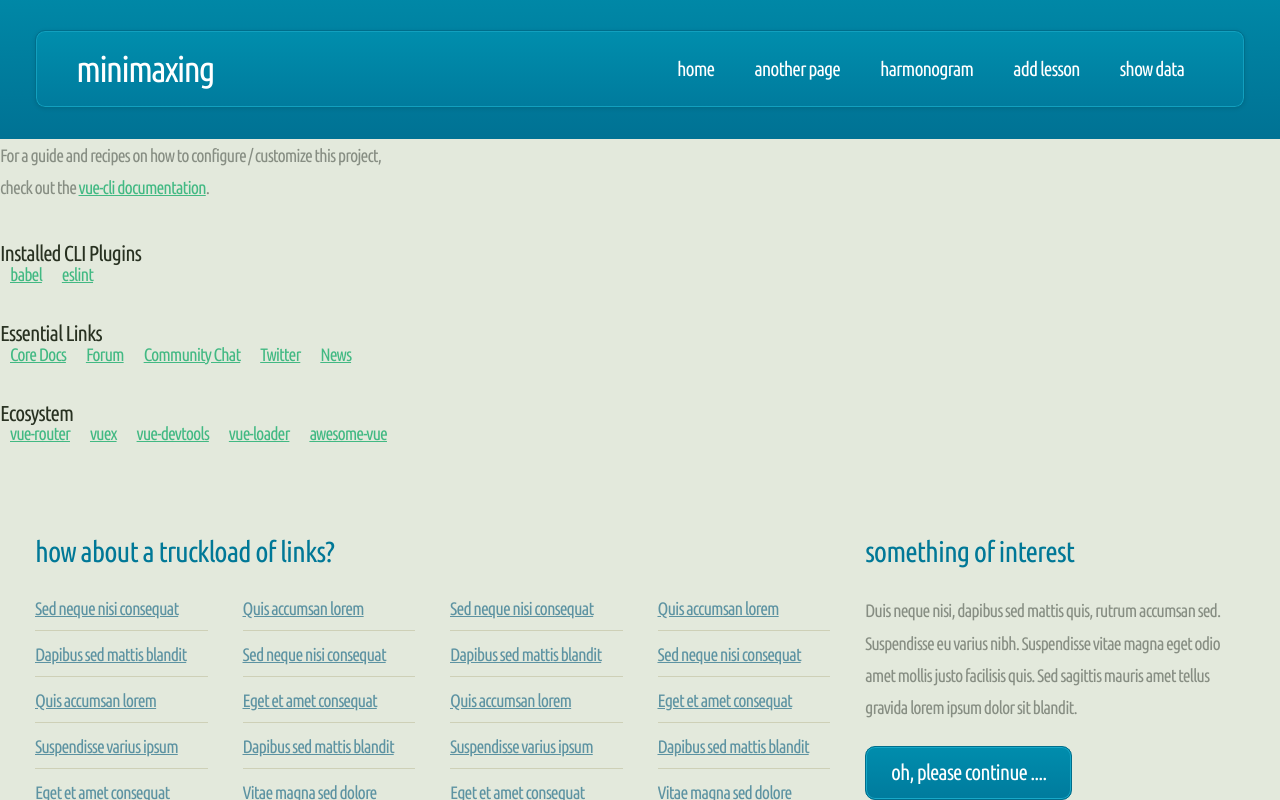
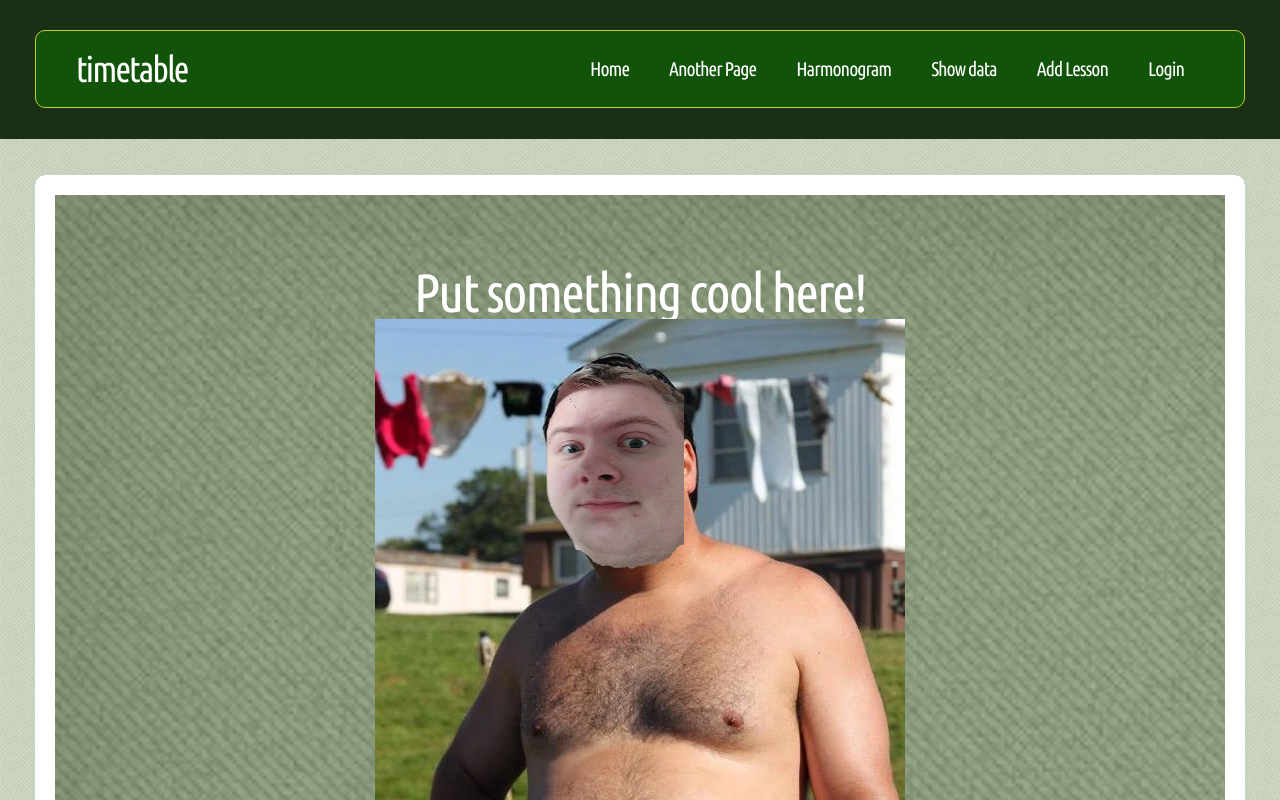
Before and after one commit to bartoszstec/Timetable-application, a Vue app in the folder frontend/: page / in a window 1280 px wide. Shown: the top 800 px of the page. Built offline with nearby package versions, Linux system fonts and the light colour scheme.

Commit message:
Dodanie podstawowego komponentu logowania, zmiany stylów

```diff
--- a/frontend/src/assets/css/main.css
+++ b/frontend/src/assets/css/main.css
@@ -95,16 +95,13 @@ input, select, textarea {
 	}
 
 	h1, h2, h3, h4 {
-		color: #007897;
+		color: #283121;
 		font-weight: normal;
 	}
 
-	h1 {
-		text-transform: lowercase;
-	}
+
 
 	h2 {
-		text-transform: lowercase;
 		font-size: 1.6em;
 		letter-spacing: -1px;
 		margin-bottom: 1em;
@@ -150,9 +147,8 @@ input, select, textarea {
 	}
 
 	a {
-		color: #5d93a2;
-		text-decoration: underline;
-	}
+		color: #115308;
+	  }
 
 		a:hover {
 			text-decoration: none;
@@ -1484,47 +1480,29 @@ input, select, textarea {
 		}
 
 	.button {
-		background-image: -moz-linear-gradient(top, #008dad, #007b9d);
-		background-image: -webkit-linear-gradient(top, #008dad, #007b9d);
-		background-image: -ms-linear-gradient(top, #008dad, #007b9d);
-		background-image: linear-gradient(top, #008dad, #007b9d);
 		display: inline-block;
 		padding: 15px 25px 15px 25px;
-		background-color: #007b9d;
+		background-color: #115308;
 		border-radius: 10px;
-		text-transform: lowercase;
 		text-decoration: none;
 		color: #fff;
 		font-size: 1.2em;
 		letter-spacing: -1px;
-		border: solid 1px #006e8b;
-		box-shadow: inset 0px 0px 0px 1px #18a8c8;
+		border: solid 1px #c4cf2b;
 	}
 
 		.button:hover {
-			background-image: -moz-linear-gradient(top, #1b9fbe, #118eb1);
-			background-image: -webkit-linear-gradient(top, #1b9fbe, #118eb1);
-			background-image: -ms-linear-gradient(top, #1b9fbe, #118eb1);
-			background-image: linear-gradient(top, #1b9fbe, #118eb1);
-			background-color: #118eb1;
-			box-shadow: inset 0px 0px 0px 1px #3ecceb;
+			background-color: #c4cf2b;
 		}
 
 /* Header */
 
+
 	#header-wrapper {
-		background-image: -moz-linear-gradient(top, #008dab, #007294);
-		background-image: -webkit-linear-gradient(top, #008dab, #007294);
-		background-image: -ms-linear-gradient(top, #008dab, #007294);
-		background-image: linear-gradient(top, #008dab, #007294);
-		background-color: #007294;
+		background-color: #193015;
 	}
 
 	#header {
-		background-image: -moz-linear-gradient(top, #008ead, #007b9d);
-		background-image: -webkit-linear-gradient(top, #008ead, #007b9d);
-		background-image: -ms-linear-gradient(top, #008ead, #007b9d);
-		background-image: linear-gradient(top, #008ead, #007b9d);
 		-moz-box-sizing: content-box;
 		-webkit-box-sizing: content-box;
 		-ms-box-sizing: content-box;
@@ -1533,9 +1511,8 @@ input, select, textarea {
 		margin: 2.5% 0 2.5% 0;
 		padding: 0 40px 0 40px;
 		border-radius: 10px;
-		border: solid 1px #006e8b;
-		box-shadow: inset 0px 0px 0px 1px #12a0bf, 0px 1px 4px 0px rgba(0, 0, 0, 0.1);
-		background-color: #007b9d;
+		border: solid 1px #c4cf2b;
+		background-color: #115308;
 		height: 86px;
 	}
 
@@ -1559,7 +1536,6 @@ input, select, textarea {
 			right: 40px;
 			top: 1px;
 			line-height: 84px;
-			text-transform: lowercase;
 			font-size: 1.3em;
 			letter-spacing: -1px;
 		}
@@ -1568,25 +1544,12 @@ input, select, textarea {
 				display: inline-block;
 				text-decoration: none;
 				color: #fff;
-				padding: 0 25px 0 25px;
+				padding: 0 20px 0 20px;
 				outline: 0;
 			}
 
-				#header nav a.current-page-item, #header nav router-link.current-page-item {
-					background-image: -moz-linear-gradient(top, #007b99, #007897);
-					background-image: -webkit-linear-gradient(top, #007b99, #007897);
-					background-image: -ms-linear-gradient(top, #007b99, #007897);
-					background-image: linear-gradient(top, #007b99, #007897);
-					background-color: #007897;
-					box-shadow: inset 0px 1px 5px 1px rgba(0, 0, 0, 0.1), 0px 0px 5px 1px rgba(255, 255, 255, 0.1);
-				}
-
 				#header nav a:hover, #header nav router-link:hover {
-					background-image: -moz-linear-gradient(top, #0782a0, #077d9b);
-					background-image: -webkit-linear-gradient(top, #0782a0, #077d9b);
-					background-image: -ms-linear-gradient(top, #0782a0, #077d9b);
-					background-image: linear-gradient(top, #0782a0, #077d9b);
-					background-color: #0882a1;
+					background-color: #c4cf2b;
 					box-shadow: inset 0px 1px 5px 1px rgba(0, 0, 0, 0.05), 0px 0px 5px 1px rgba(255, 255, 255, 0.05);
 				}
 
@@ -1623,7 +1586,6 @@ input, select, textarea {
 			font-size: 1.6em;
 			color: #fff;
 			letter-spacing: -1px;
-			text-transform: lowercase;
 			opacity: 0.8;
 		}
 
@@ -1654,6 +1616,8 @@ input, select, textarea {
 			color: #A6A88F;
 		}
 
+
+
 /* Large */
 
 	@media screen and (max-width: 1280px) {
@@ -1741,10 +1705,6 @@ input, select, textarea {
 		/* Header */
 
 			#header-wrapper {
-				background-image: -moz-linear-gradient(top, #008dab, #007294);
-				background-image: -webkit-linear-gradient(top, #008dab, #007294);
-				background-image: -ms-linear-gradient(top, #008dab, #007294);
-				background-image: linear-gradient(top, #008dab, #007294);
 				background-color: #007294;
 			}
 
@@ -1775,10 +1735,6 @@ input, select, textarea {
 			}
 
 			#titleBar {
-				background-image: -moz-linear-gradient(top, #008dab, #007294);
-				background-image: -webkit-linear-gradient(top, #008dab, #007294);
-				background-image: -ms-linear-gradient(top, #008dab, #007294);
-				background-image: linear-gradient(top, #008dab, #007294);
 				-moz-backface-visibility: hidden;
 				-webkit-backface-visibility: hidden;
 				-ms-backface-visibility: hidden;
--- a/frontend/src/components/AnotherComponent.vue
+++ b/frontend/src/components/AnotherComponent.vue
@@ -5,7 +5,7 @@
 
 						<div id="banner">
 							<h2>Put something cool here!</h2>
-							<span>And put something almost as cool here, but a bit longer ...</span>
+							<img src="../assets/images/Randy.png" alt="something cool">
 						</div>
 
 					</div>
--- a/frontend/src/components/DataComponent.vue
+++ b/frontend/src/components/DataComponent.vue
@@ -6,7 +6,8 @@
       <div v-else>
         <ul>
           <li v-for="lesson in lessons" :key="lesson.id">
-            {{ lesson.name }} - {{ lesson.description }}
+            {{ lesson.name }} - {{ lesson.room }} - {{ lesson.teacher }} - {{ lesson.id }}
+            <!-- wszystkie kolumny tabeli lesson: id, day_of_the_week, end_time, name, room, start_time, student_group, teacher, semestr_id -->
           </li>
         </ul>
       </div>
@@ -37,6 +38,7 @@
           this.error = 'Błąd podczas ładowania danych'; // Obsłuż błąd
         } finally {
           this.loading = false; // Zmień flagę ładowania po zakończeniu żądania
+          console.log(this.lessons);
         }
       }
     }
--- a/frontend/src/components/HeaderComponent.vue
+++ b/frontend/src/components/HeaderComponent.vue
@@ -6,13 +6,14 @@
 							<div class="col-12">
 
 								<header id="header">
-									<h1><router-link to="/" id="logo">minimaxing</router-link></h1>
+									<h1><router-link to="/" id="logo">timetable</router-link></h1>
 									<nav id="nav">
 										<router-link to="/">Home</router-link>
 										<router-link to="/another">Another Page</router-link>
 										<router-link to="/schedule">Harmonogram</router-link>
+										<router-link to="/showdata">Show data</router-link>
 										<router-link to="/addLesson">Add Lesson</router-link>
-										<router-link to="/showdata">show data</router-link>
+										<router-link to="/login">Login</router-link>
 									</nav>
 								</header>
 
--- /dev/null
+++ b/frontend/src/components/LoginComponent.vue
@@ -0,0 +1,15 @@
+<template>
+<h2>Formularz Logowania</h2>
+<form @submit.prevent="submitForm">
+    <label for="login">Login</label>
+    <input id="login" name="login" type="text">
+    <label for="password">Password</label>
+    <input id="password" name="password" type="text">
+</form>
+</template>
+
+<script>
+export default {
+    name: 'LoginComponent'
+};
+</script>
--- a/frontend/src/router.js
+++ b/frontend/src/router.js
@@ -2,14 +2,14 @@
 import { createRouter, createWebHistory } from 'vue-router';
 import AnotherComponent from './components/AnotherComponent.vue';
 import ScheduleComponent from './components/ScheduleComponent.vue';
-import HelloWorld from './components/HelloWorld.vue';
 import DataComponent from './components/DataComponent.vue';
+import LoginComponent from './components/LoginComponent.vue';
 
 const routes = [
   {
     path: '/',
     name: 'home',
-    component:HelloWorld  // Komponent dla strony głównej
+    component:AnotherComponent  // Komponent dla strony głównej
   },
   {
     path: '/another',
@@ -25,6 +25,11 @@ const routes = [
     path: '/showdata',
     name: 'showdata',
     component: DataComponent  // Komponent testowy wyświetlający dane z backendu
+  },
+  {
+    path: '/login',
+    name: 'login',
+    component: LoginComponent  // Komponent dla strony logowania
   }
 
 ];
```
Also changed, not shown: frontend/src/assets/images/Randy.png (added), 1 other file (tests, documents, lock files or other folders).
